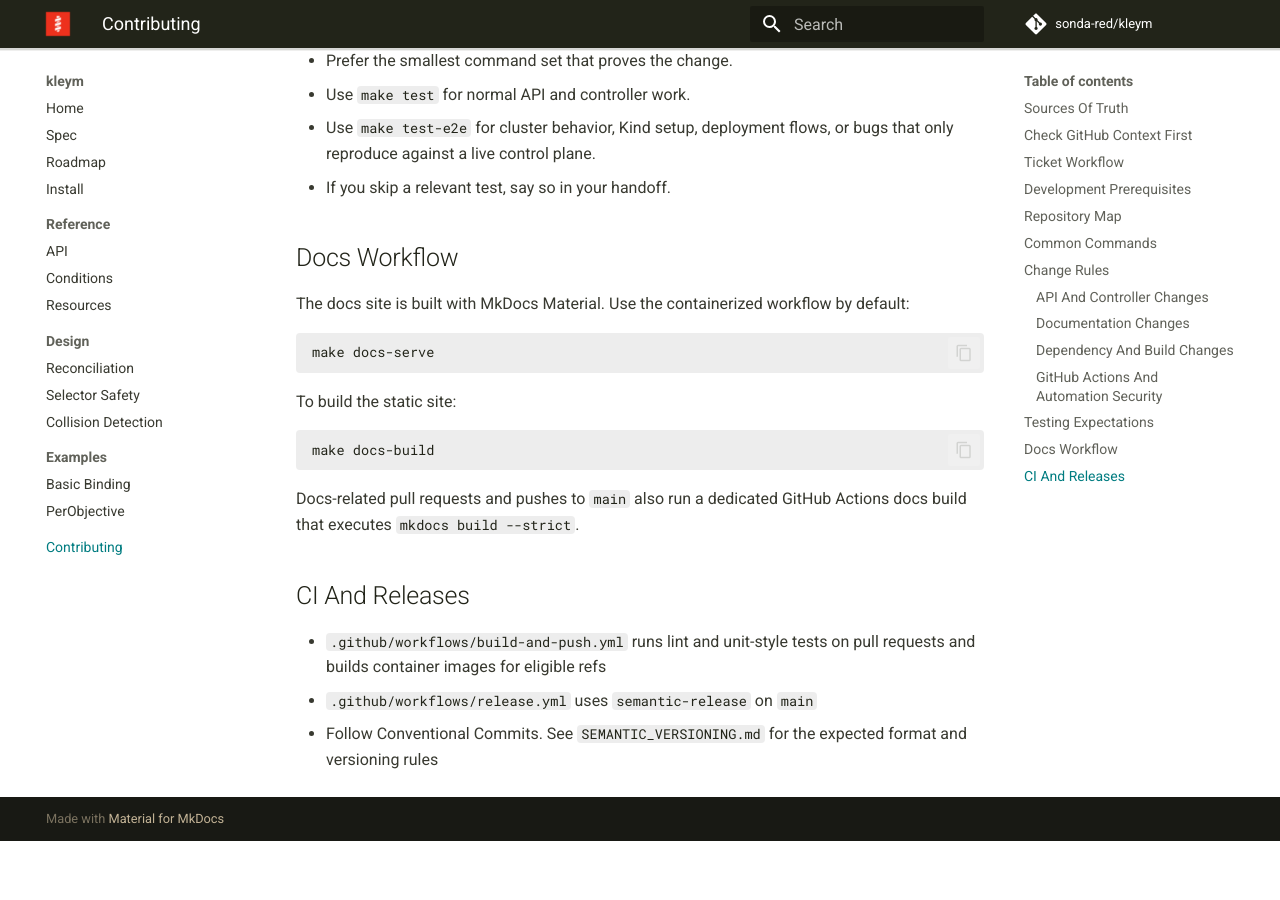
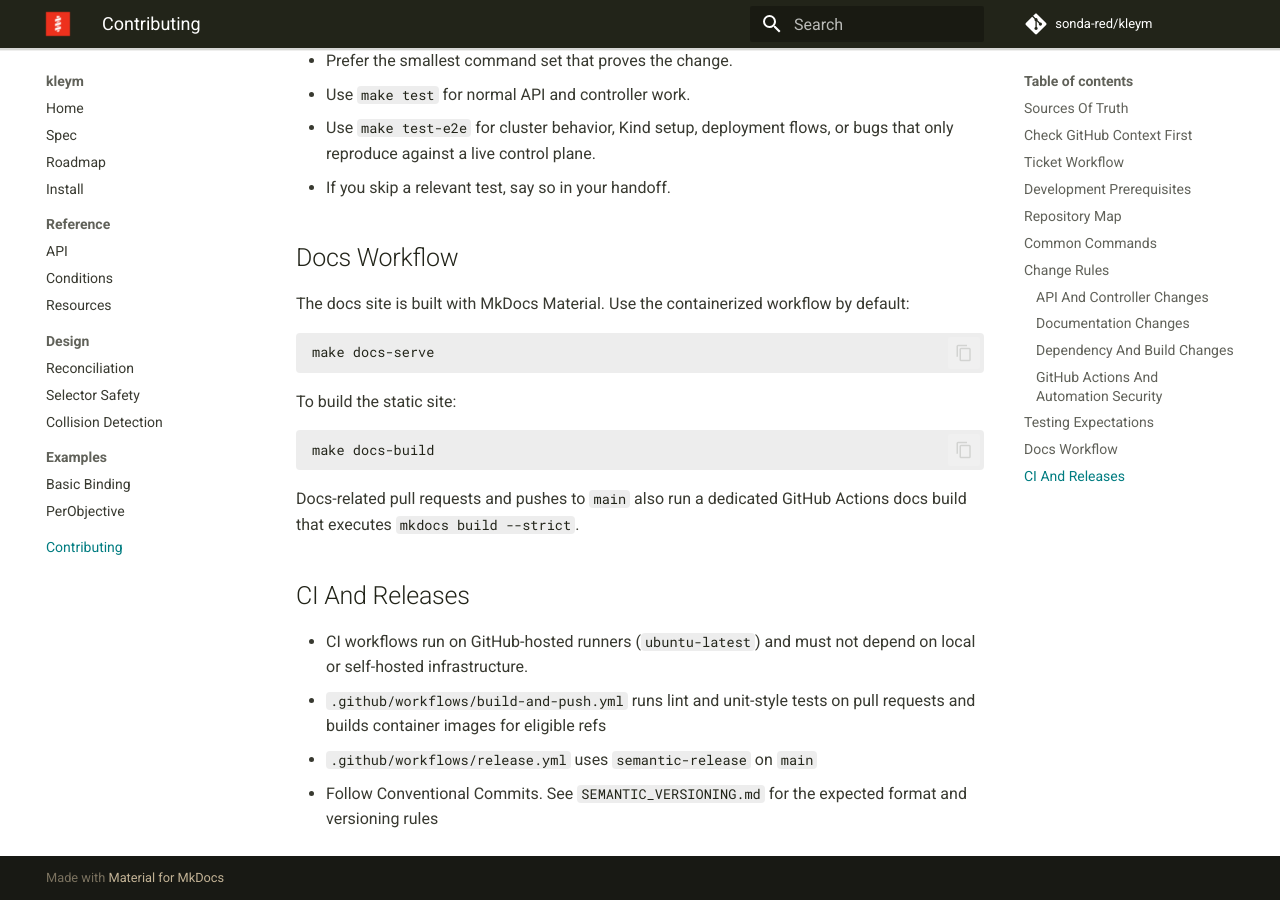
Before and after one commit to sonda-red/kleym, an MkDocs documentation site: the page built from docs/contributing.md, in a window 1280 px wide and 900 px high, scrolled down 3478 px. Built offline with MkDocs 1.6.1 and Material for MkDocs 9.7.7, drawn with Linux system fonts in a browser that asks for light colours; comment, search, counter and statistics services are not loaded; before the commit the page ends 4319 px from its top, so only the background shows below that.

Commit message:
ci: update workflows to use ubuntu-latest for consistency and remove reliance on local infrastructure

```diff
--- a/docs/contributing.md
+++ b/docs/contributing.md
@@ -130,6 +130,7 @@ Docs-related pull requests and pushes to `main` also run a dedicated GitHub Acti
 
 ## CI And Releases
 
+- CI workflows run on GitHub-hosted runners (`ubuntu-latest`) and must not depend on local or self-hosted infrastructure.
 - `.github/workflows/build-and-push.yml` runs lint and unit-style tests on pull requests and builds container images for eligible refs
 - `.github/workflows/release.yml` uses `semantic-release` on `main`
 - Follow Conventional Commits. See `SEMANTIC_VERSIONING.md` for the expected format and versioning rules
```
Also changed, not shown: 5 other files.
